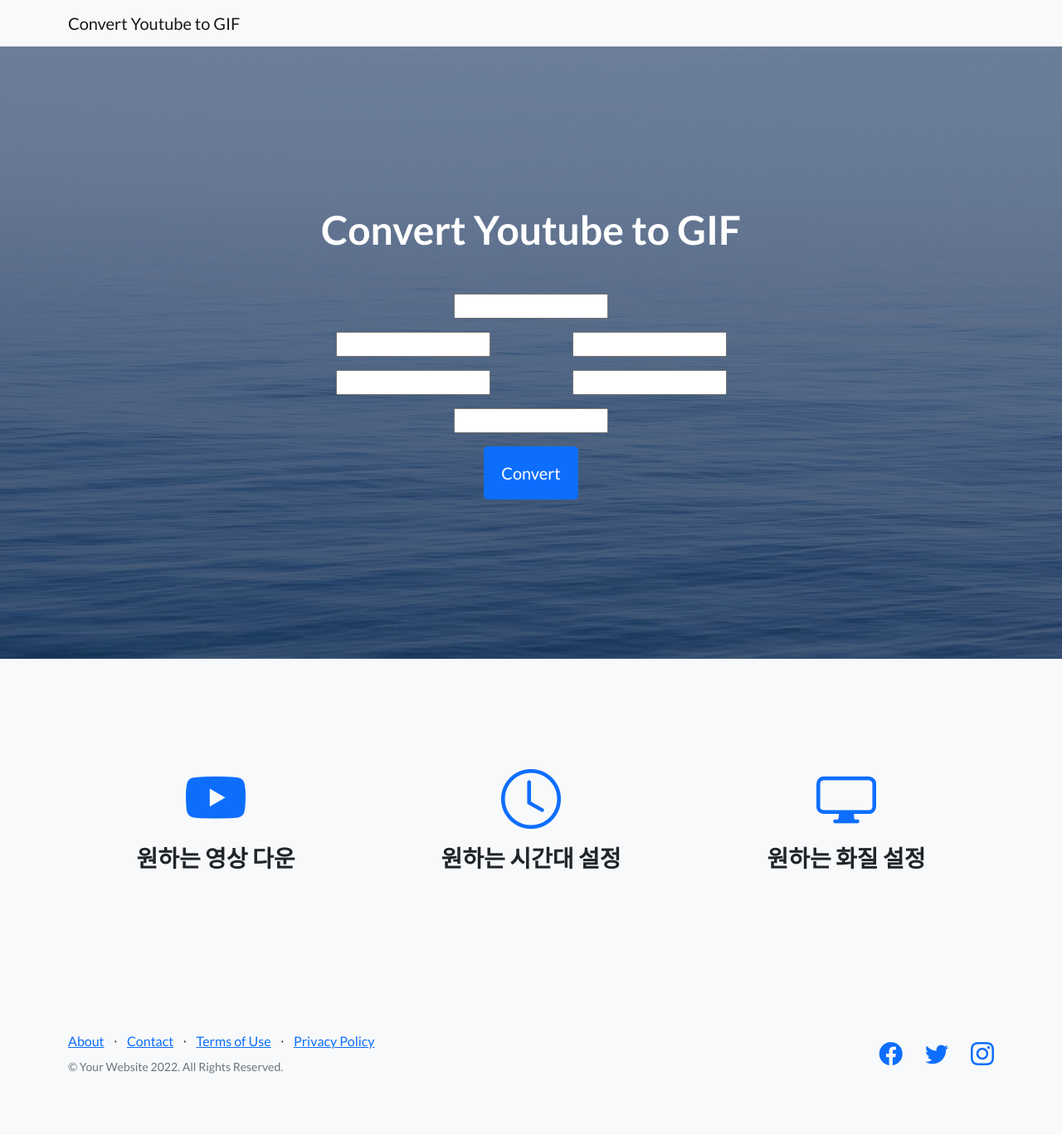
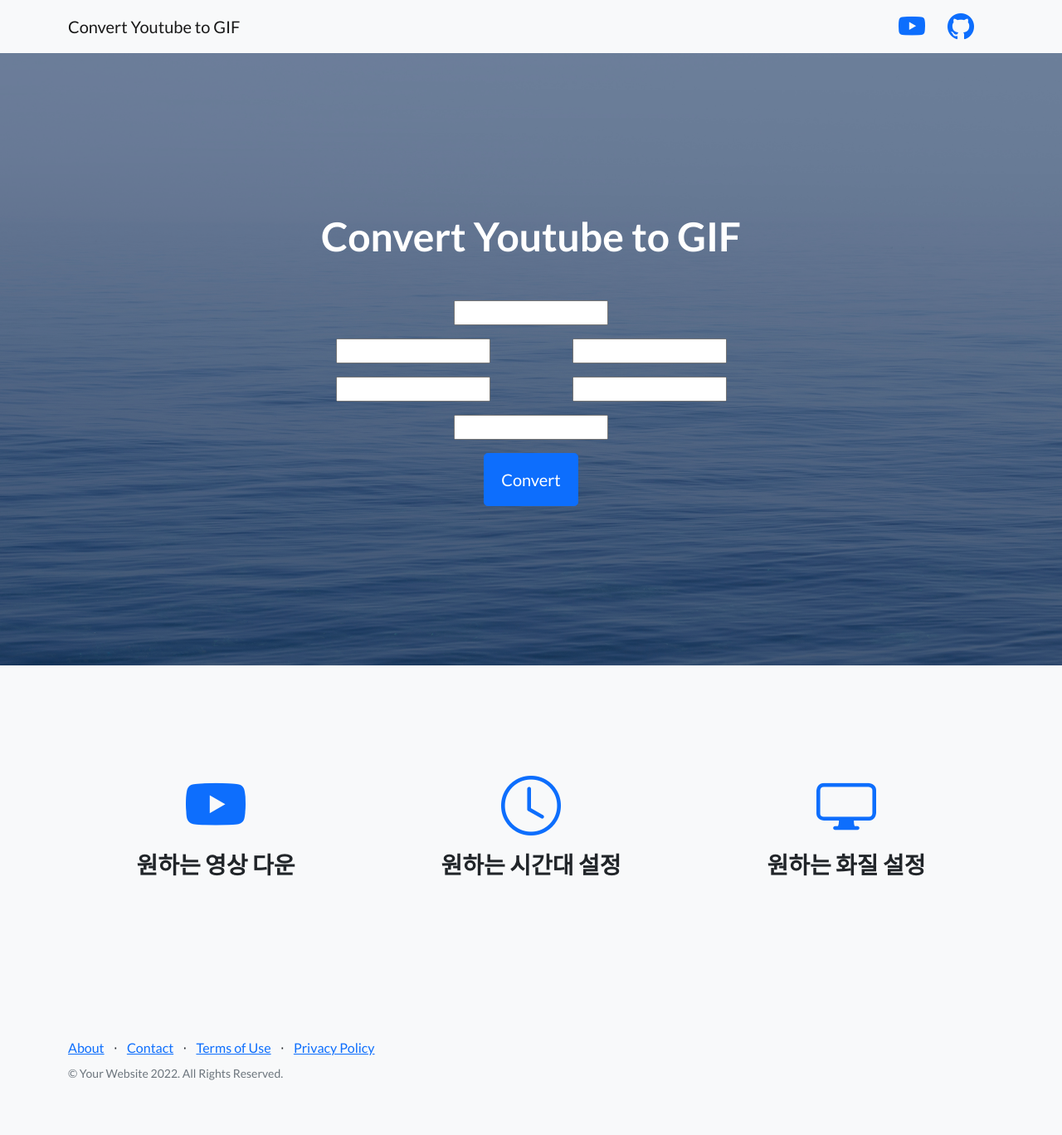
Before and after one commit to CSID-DGU/2022-1-OSSProj-JOJO-2, a Django app: template OSSP_GIF/gif_to_mp4/templates/gif_to_mp4/index.html in a window 1280 px wide. Shown: the whole page at 83% size. Before the commit the page ends 1294 px from the top, so only its background shows below. Run offline with Django 3.2, Linux system fonts and the light colour scheme; the template is opened without the code that fills it, so the values that code supplies are empty, except form fields; tables that the repository leaves empty hold one stand-in row (values such as "Sample post"); form fields are guessed from the names that the template uses; some libraries are stand-ins or nearby versions.

Commit message:
Add github & youtube icon

```diff
--- a/OSSP_GIF/gif_to_mp4/templates/gif_to_mp4/index.html
+++ b/OSSP_GIF/gif_to_mp4/templates/gif_to_mp4/index.html
@@ -22,6 +22,14 @@
         <nav class="navbar navbar-light bg-light static-top">
             <div class="container">
                 <a class="navbar-brand" href="#">Convert Youtube to GIF</a>
+                <ul class="list-inline mb-0">
+                    <li class="list-inline-item me-4">
+                        <a href="https://www.youtube.com" target="_blank"><i class="bi-youtube fs-2"></i></a>
+                    </li>
+                    <li class="list-inline-item me-4">
+                        <a href="https://github.com/CSID-DGU/2022-1-OSSProj-JOJO-2" target="_blank"><i class="bi-github fs-2"></i></a>
+                    </li>
+                </ul>
             </div>
         </nav>
 
@@ -264,7 +272,7 @@
                         </ul>
                         <p class="text-muted small mb-4 mb-lg-0">&copy; Your Website 2022. All Rights Reserved.</p>
                     </div>
-                    <div class="col-lg-6 h-100 text-center text-lg-end my-auto">
+                    <!-- <div class="col-lg-6 h-100 text-center text-lg-end my-auto">
                         <ul class="list-inline mb-0">
                             <li class="list-inline-item me-4">
                                 <a href="#!"><i class="bi-facebook fs-3"></i></a>
@@ -276,7 +284,7 @@
                                 <a href="#!"><i class="bi-instagram fs-3"></i></a>
                             </li>
                         </ul>
-                    </div>
+                    </div> -->
                 </div>
             </div>
         </footer>
```
